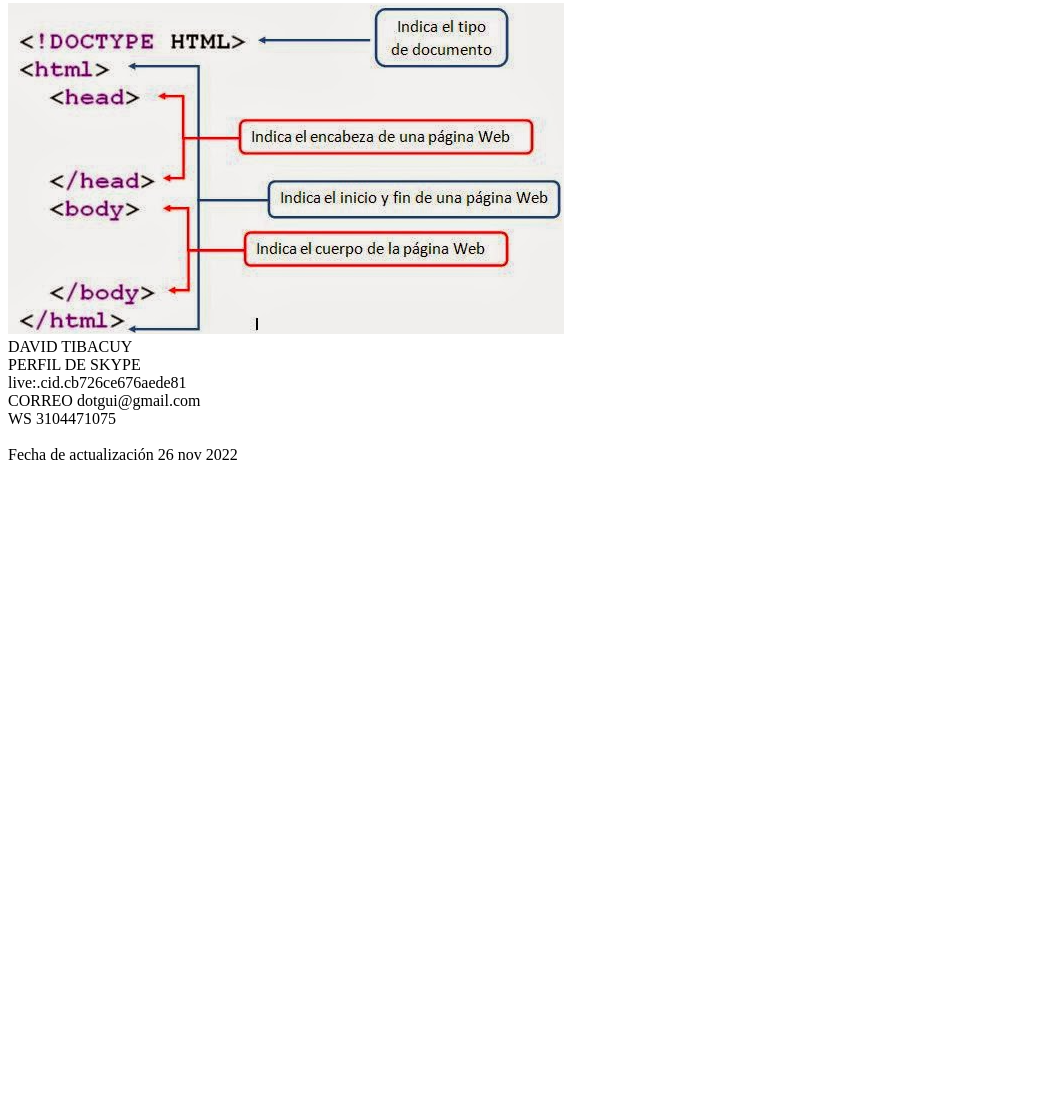
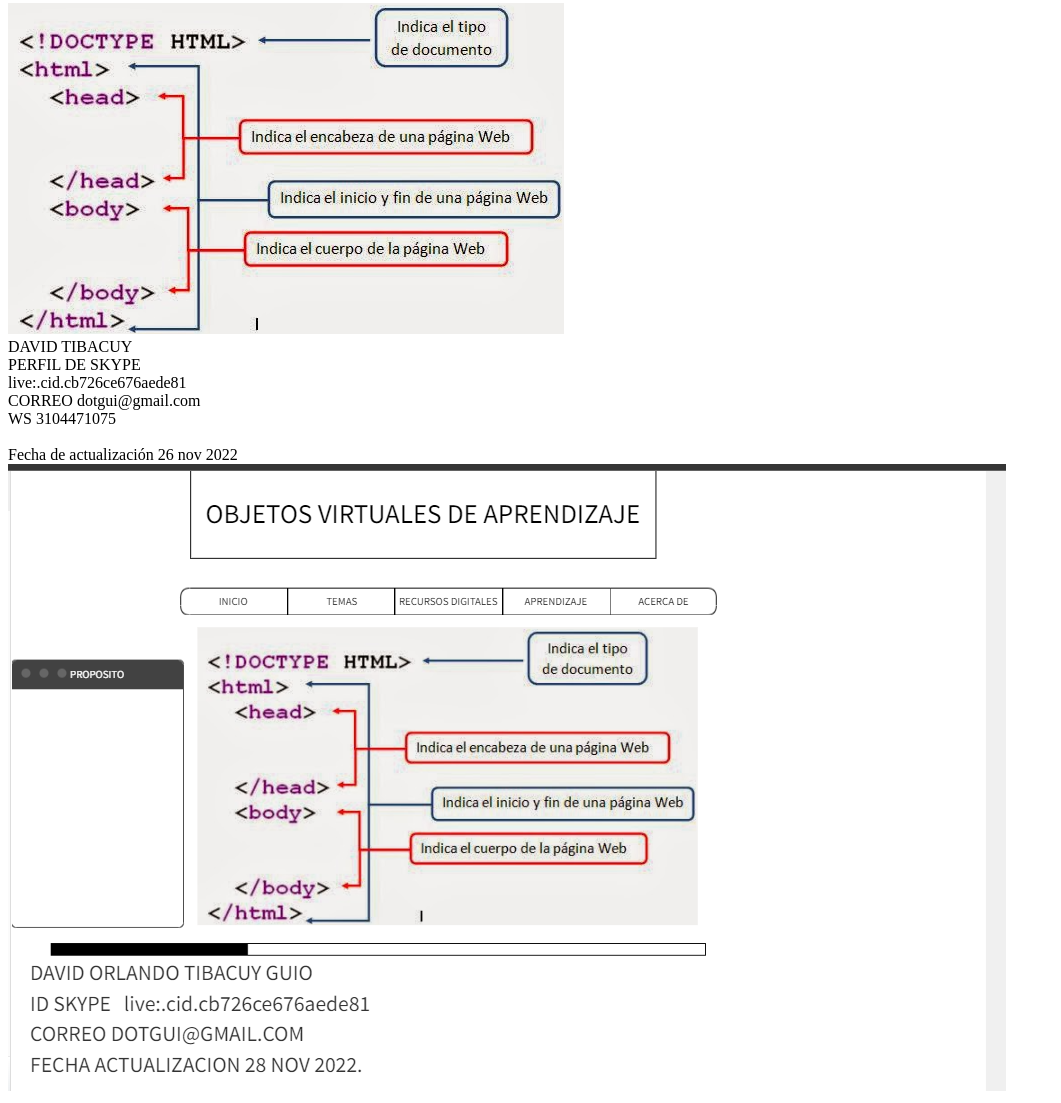
Before and after one commit to DavidTibacuy/DSW-DavidTibacuy, a plain HTML site: page Fase2/desing.html in a window 1280 px wide. Shown: the part 523-1626 px from the top of the page, without its empty margins (0-1061 px from the left). Before the commit the page ends 995 px from the top, so only its background shows below. Drawn offline with Linux system fonts and the light colour scheme.

Commit message:
fase2
28/11/22

```diff
--- a/Fase2/desing.html
+++ b/Fase2/desing.html
@@ -67,6 +67,7 @@
 
         </p>
         <img src="ETIQUETAS.png">
+
     </article>
 
     <FOOTER>
@@ -79,5 +80,6 @@ WS 3104471075
 <br><br>
 Fecha de actualización 26 nov 2022
     </FOOTER>
+    <img src="MOKUP.png">
 </body>
 </html>
```
Also changed, not shown: index.html (+1 -0 lines), Fase2/MOKUP.png (added).
